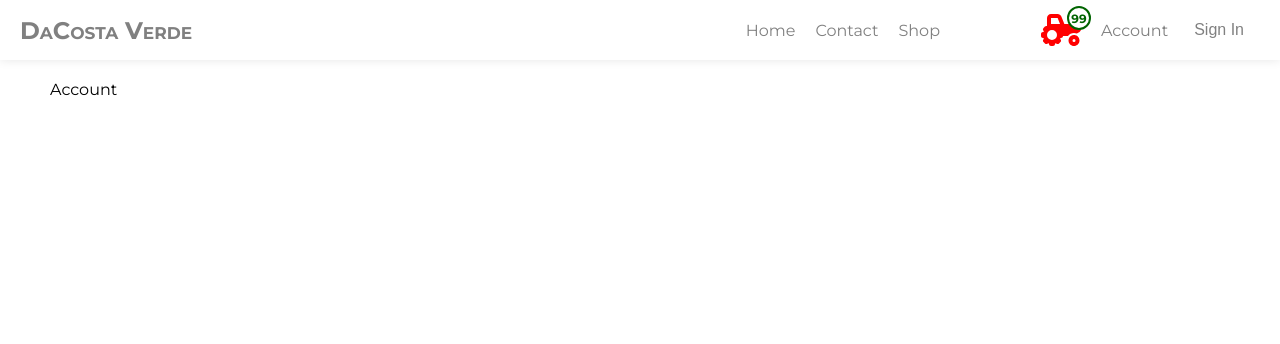
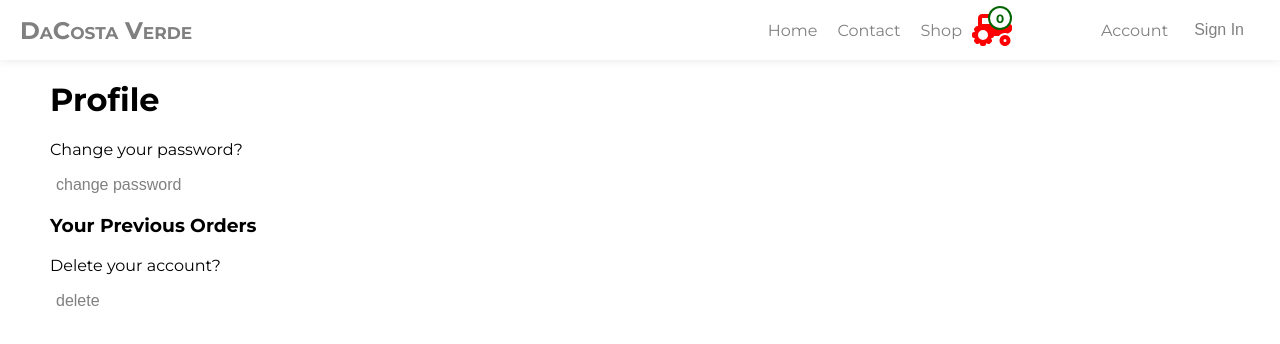
Before and after one commit to droverj/dacosta-verde, a React (Create React App) app: page /account in a window 1280 px wide. Shown: the top 344 px of the page. Built offline with nearby package versions, Linux system fonts and the light colour scheme; no server answers.

Commit message:
Add user info to account page, include phone number in userData

```diff
--- a/src/components/common/Account.js
+++ b/src/components/common/Account.js
@@ -1,9 +1,40 @@
-import React from 'react'
+import React from 'react';
+import { useAuth } from '../../hooks/AuthProvider';
 
 const Account = () => {
+  const { user, userData, isAdmin } = useAuth();
+
+  // Declare creationTime within the if (user) block
+  let creationTime = null;
+
+  // Check if the user is available
+  if (user) {
+    // Access the creationTime value from the user's metadata
+    creationTime = user.metadata.creationTime;
+  }
+
   return (
-    <div>Account</div>
-  )
-}
+    <div className='account'>
+      <h1>Profile</h1>
+      {user && <p>Member since {creationTime}.</p>}
+      {userData && (
+        <>
+          <p>{userData.firstName} {userData.lastName}</p>
+          <p>{userData.email}</p>
+          <p>{userData.phoneNumber}</p>
+        </>
+      )}
+      <div className='change-password-container'>
+        <p>Change your password?</p>
+        <button>change password</button>
+      </div>
+      <h3>Your Previous Orders</h3>
+      <div className='delete-account-container'>
+        <p>Delete your account?</p>
+        <button>delete</button>
+      </div>
+    </div>
+  );
+};
 
-export default Account
+export default Account;
--- a/src/components/common/CartTracker.js
+++ b/src/components/common/CartTracker.js
@@ -7,7 +7,7 @@ import '../../styles/CartTracker.scss';
 
 const CartTracker = () => {
   // const { totalItems } = useCart();
-  const totalItems = 99;
+  const totalItems = 0;
 
   return (
     <div className="cart-tracker">
--- a/src/components/common/Navbar.js
+++ b/src/components/common/Navbar.js
@@ -18,10 +18,10 @@ const Navbar = () => {
           <Link to='contact'>Contact</Link>
           <Link to='/shop'>Shop</Link>
         </div>
+        <CartTracker />
       </div>
 
       <div className='user-links'>
-        <CartTracker />
         <Link to='/account'>Account</Link>
 
         {isAdmin &&
--- a/src/components/common/Register.js
+++ b/src/components/common/Register.js
@@ -7,6 +7,7 @@ const Register = ({ createAccount }) => {
   const [firstName, setFirstName] = useState('');
   const [lastName, setLastName] = useState('');
   const [email, setEmail] = useState('');
+  const [phoneNumber, setPhoneNumber] = useState('');
   const [password, setPassword] = useState('');
   const [confirmPassword, setConfirmPassword] = useState('');
   const [error, setError] = useState(null);
@@ -35,6 +36,7 @@ const Register = ({ createAccount }) => {
         firstName,
         lastName,
         email,
+        phoneNumber,
         roles: ['user'],
       });
 
@@ -80,6 +82,15 @@ const Register = ({ createAccount }) => {
           />
         </label>
         <label>
+          Phone Number:
+          <input
+            type='tel'
+            value={phoneNumber}
+            onChange={(e) => setPhoneNumber(e.target.value)}
+            required
+          />
+        </label>
+        <label>
           Password:
           <input
             type='password'
--- a/src/hooks/AuthProvider.js
+++ b/src/hooks/AuthProvider.js
@@ -25,6 +25,7 @@ export const AuthProvider = ({ children }) => {
             setUserData({
               uid: user.uid,
               email: user.email,
+              phoneNumber: userDataFromFirestore.phoneNumber,
               firstName: userDataFromFirestore.firstName,
               lastName: userDataFromFirestore.lastName,
               roles: userDataFromFirestore.roles || [],
--- a/src/styles/Navbar.scss
+++ b/src/styles/Navbar.scss
@@ -16,7 +16,7 @@ nav {
 .main-pages-container {
   display: flex;
   align-items: center;
-  width: 75%;
+  width: 80%;
   justify-content: space-between;
 }
 
@@ -32,7 +32,7 @@ h1 {
 
 .page-links {
   display: flex;
-  margin-left: auto; /* Move to the right */
+  margin-left: auto;
 }
 
 .page-links a {
```
